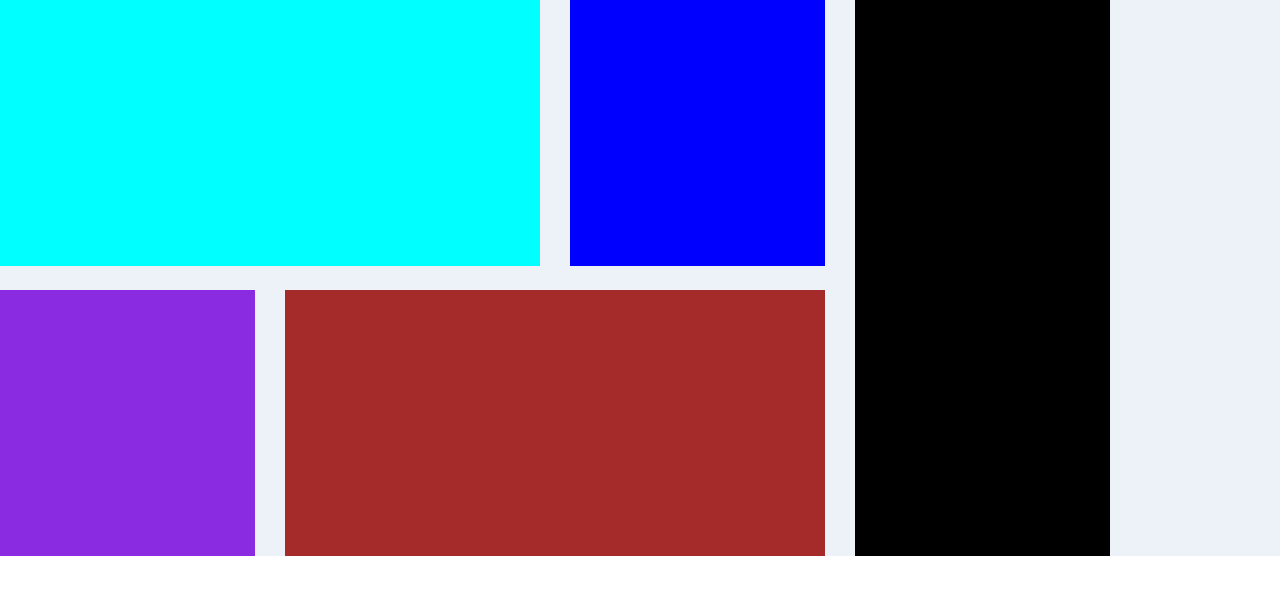
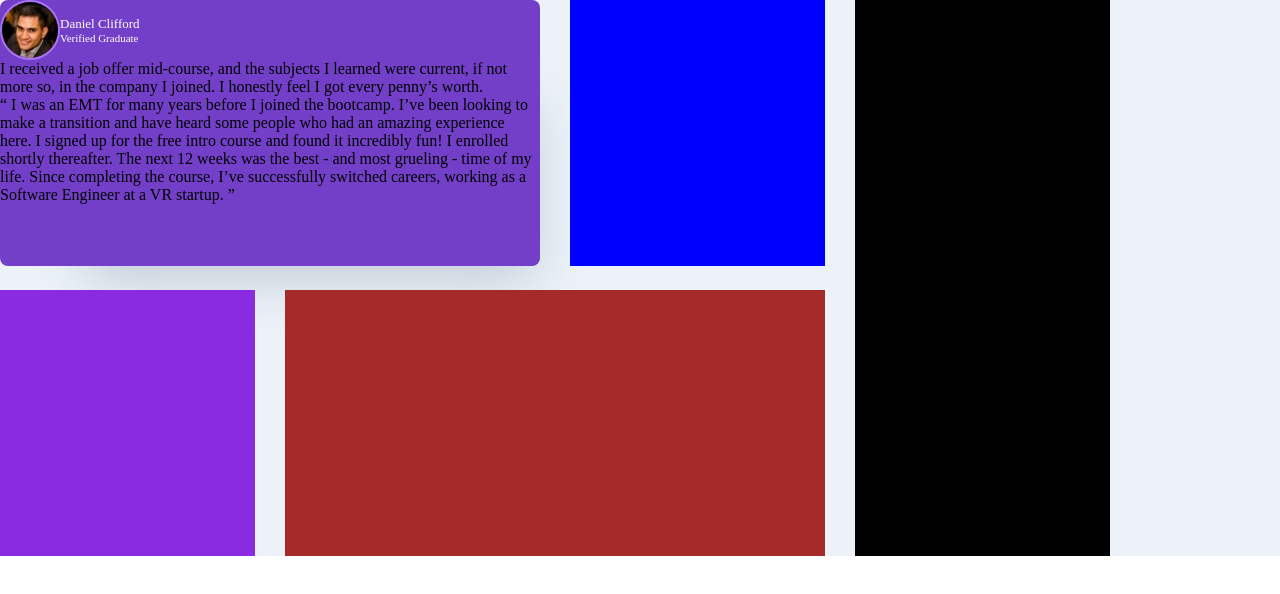
Before and after one commit to Baqari-Fruidze/https-github.com-Baqari-Fruidze-testimonials-grid-section, a plain HTML site: page index.html in a window 1280 px wide. Drawn offline with Linux system fonts and the light colour scheme.

Commit message:
divede,start stailing first

```diff
--- a/index.html
+++ b/index.html
@@ -8,7 +8,33 @@
   </head>
   <body>
     <div class="main">
-      <div class="a"></div>
+      <div class="daniel">
+        <div class="daniels-div-inside">
+          <img
+            class="dan-image"
+            src="./images/image-daniel.jpg"
+            alt="daniels photo"
+          />
+          <div class="daniels-name-surname">
+            <span class="daniels-name">Daniel Clifford</span>
+            <span class="daniel-graduate">Verified Graduate</span>
+          </div>
+        </div>
+        <p class="dan-text1">
+          I received a job offer mid-course, and the subjects I learned were
+          current, if not more so, in the company I joined. I honestly feel I
+          got every penny’s worth.
+        </p>
+        <p class="dan-text2">
+          “ I was an EMT for many years before I joined the bootcamp. I’ve been
+          looking to make a transition and have heard some people who had an
+          amazing experience here. I signed up for the free intro course and
+          found it incredibly fun! I enrolled shortly thereafter. The next 12
+          weeks was the best - and most grueling - time of my life. Since
+          completing the course, I’ve successfully switched careers, working as
+          a Software Engineer at a VR startup. ”
+        </p>
+      </div>
       <div class="b"></div>
       <div class="c"></div>
       <div class="d"></div>
--- a/style.css
+++ b/style.css
@@ -12,17 +12,42 @@
   column-gap: 30px;
   row-gap: 24px;
 }
-.a {
-  background-color: aqua;
+.daniel {
   grid-column: 1/3;
+  flex-grow: 0;
+  border-radius: 8px;
+  box-shadow: 40px 60px 50px -47px rgba(72, 85, 106, 0.25);
+  background-color: #733fc8;
+}
+.daniels-div-inside {
+  display: flex;
+}
+.dan-image {
+  border-radius: 50px;
+  border: solid 2px #a775f1;
+}
+.daniels-name {
+  font-size: 13px;
+  font-weight: 500;
+  font-stretch: semi-condensed;
+  color: #fff;
+}
+.daniel-graduate {
+  font-size: 11px;
+  font-weight: 500;
+  font-stretch: semi-condensed;
+  color: #fff;
+}
+.daniels-name-surname {
+  display: flex;
+  flex-direction: column;
+  justify-content: center;
 }
 .b {
   background-color: blue;
 }
 .c {
   background-color: blueviolet;
-  /* grid-column: 3/4;
-  grid-row: 1/3; */
 }
 .d {
   background-color: brown;
```
